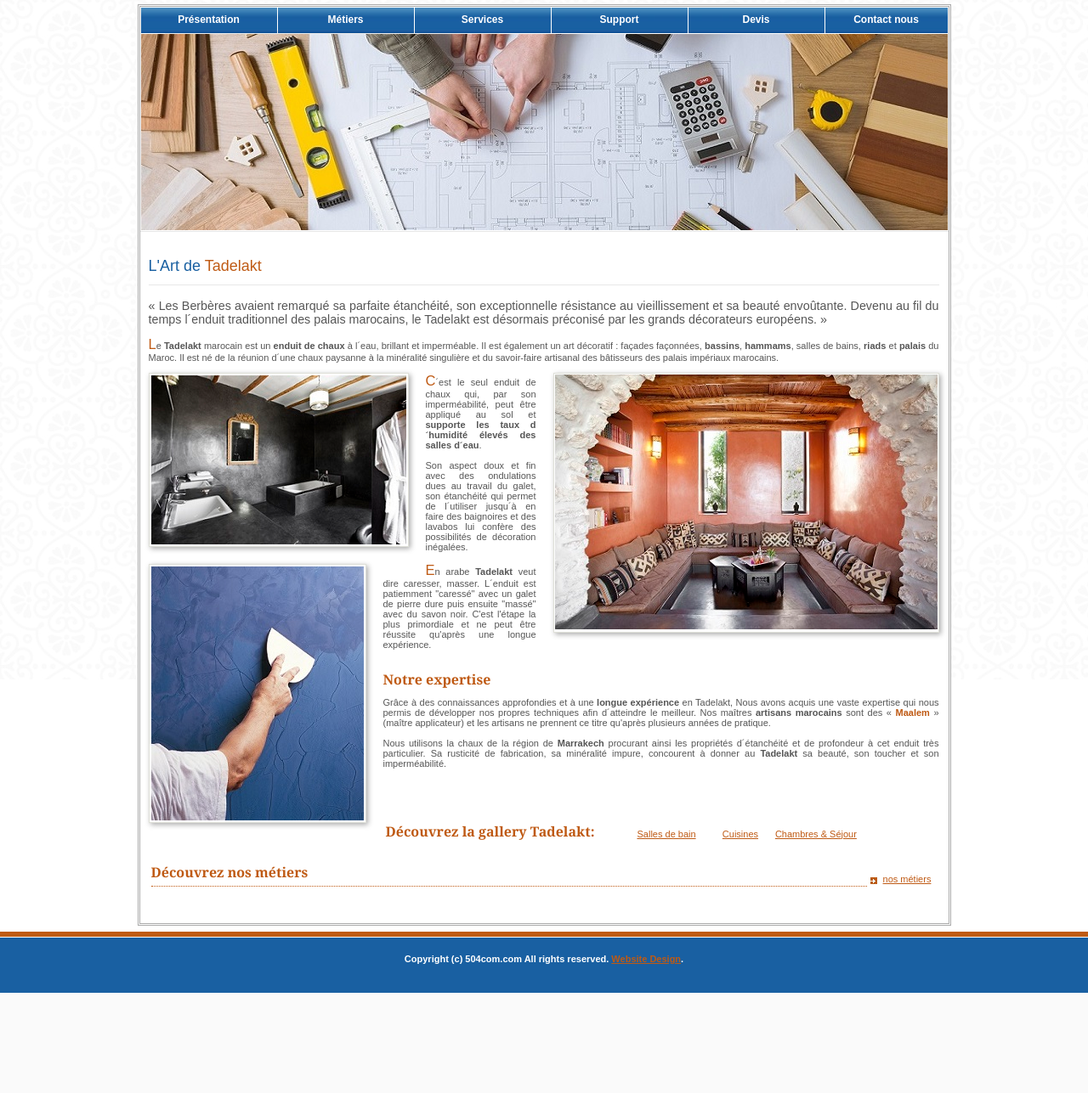
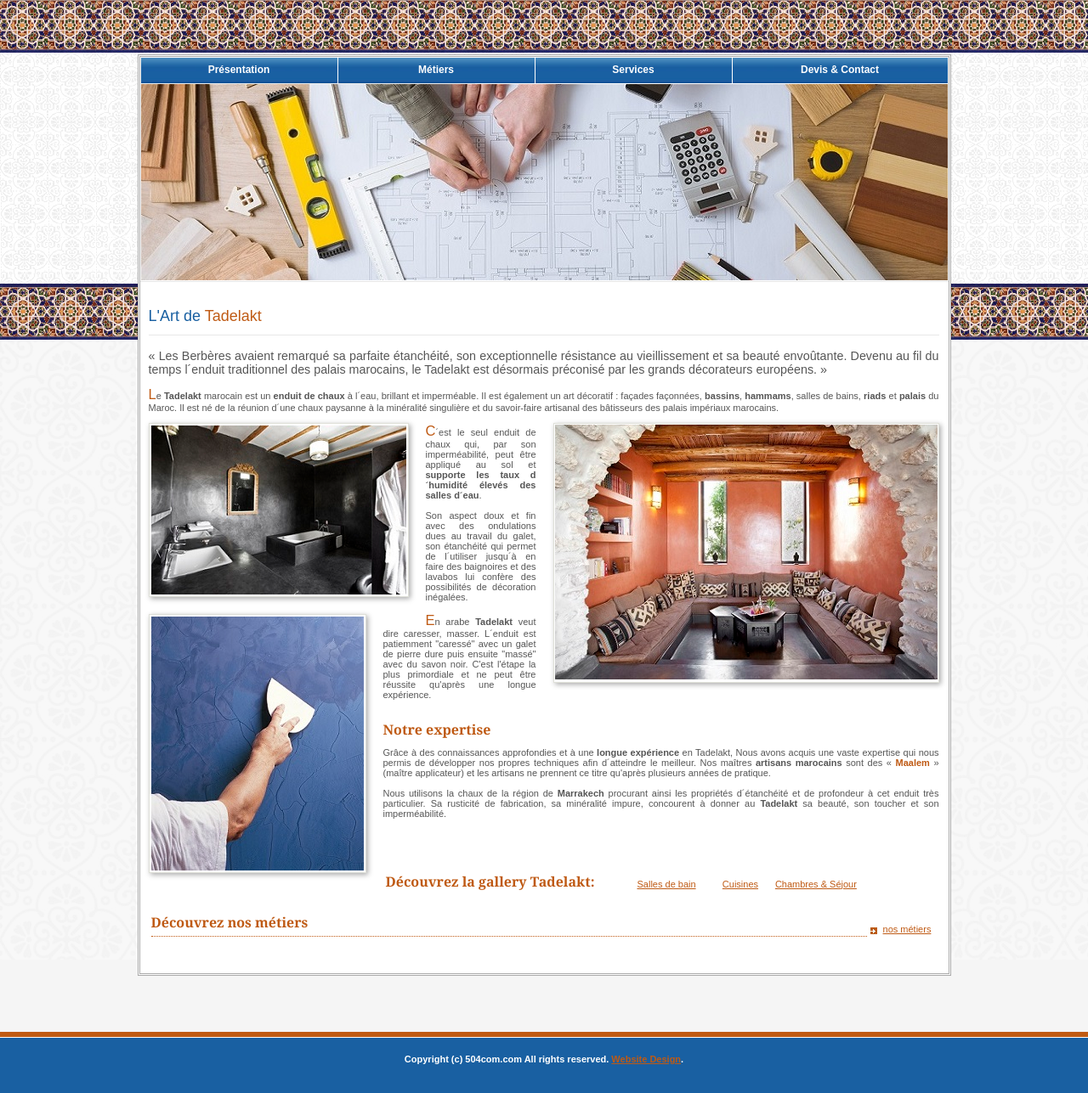
Before and after one commit to 504com/arabesque, a PHP site: page /tadelakt.php in a window 1280 px wide. Shown: the whole page at 85% size. Before the commit the page ends 1169 px from the top, so only its background shows below. Run offline with PHP 8.4, Linux system fonts and the light colour scheme; some libraries are stand-ins or nearby versions.

Commit message:
MAJ banner and background image

```diff
--- a/header2.php
+++ b/header2.php
@@ -37,14 +37,11 @@
         <ul>
             <li><a href="presentation.php#presentation">Pr&eacute;sentation</a></li>
             <li><a href="services.php#metier">M&eacute;tiers</a></li>
-            <li><a href="services.php#services">Services</a></li>
-            <li><a href="support.php#support">Support</a></li>
-            <li><a href="contact.php#contact">Devis</a></li>
-            <li  class="last"><a href="contact.php#contact">Contact nous</a></li>
+            <li><a href="services.php#metier">Services</a></li>
+            <li  class="last"><a href="contact.php#contact">Devis & Contact</a></li>
         </ul>
-        <div class="clear"></div>
     </div>
     <div class="clear"></div>
     <div class="banner"><img id="banner" src="images/banner_02.jpg" alt="" /></div>
-    <div class="clear"></div>
+    <div id="cible" class="clear"></div>
     <div class="workzone2">
--- a/presentation.php
+++ b/presentation.php
@@ -25,7 +25,7 @@
                   <img  src="img/tadelakte_metier.jpg" alt="" width="65" height="65" class="abouticon" />
                   Le tadelakt est l&acute;enduit traditionnel par excellence depuis des g&eacute;n&eacute;rations. Aujourd&acute;hui ce rev&ecirc;tement mural est plus tendance que jamais. Le m&eacute;lange et la pose d&acute;un enduit tel le tadelakt demande un vrai savoir-faire.
                 </div>
-                <div align="right"><img src="images/arrow.png" alt="" width="16" height="16" border="0"  /> <a href="tadelakt.php#tadelakt">Tadelakt...</a></div>
+                <div align="right"><img src="images/arrow.png" alt="" width="16" height="16" border="0"  /> <a href="tadelakt.php#cible">Tadelakt...</a></div>
                 <div class="clear"></div>
               </div>
               <div class="servicecolumn2">
@@ -34,7 +34,7 @@
                   <img src="img/zellig_metier.jpg" alt="" width="65" height="65" class="abouticon" />
                   Le Zellij est la forme d&acute;art la plus typiquement marocaine. Il fait appel &agrave; la technique forte bien assimil&eacute;e de la terre cuite &eacute;maill&eacute;e et s&acute;inscrit dans l&acute;architecture des palais et des monuments..
                 </div>
-                <div align="right"><img src="images/arrow.png" alt="" width="16" height="16" border="0"  /> <a href="zellij.php#zellij">Zellij...</a></div>
+                <div align="right"><img src="images/arrow.png" alt="" width="16" height="16" border="0"  /> <a href="zellij.php#cible">Zellij...</a></div>
                 <div class="clear"></div>
               </div>
               <div class="clear"></div>
--- a/services.php
+++ b/services.php
@@ -31,7 +31,7 @@
                   <img  src="img/tadelakte_metier.jpg" alt="" width="65" height="65" class="abouticon" />
                   Le tadelakt est l&acute;enduit traditionnel par excellence depuis des g&eacute;n&eacute;rations. Aujourd&acute;hui ce rev&ecirc;tement mural est plus tendance que jamais. Le m&eacute;lange et la pose d&acute;un enduit tel le tadelakt demande un vrai savoir-faire.
                 </div>
-                <div align="right"><img src="images/arrow.png" alt="" width="16" height="16" border="0"  /> <a href="tadelakt.php#tadelakt">Tadelakt...</a></div>
+                <div align="right"><img src="images/arrow.png" alt="" width="16" height="16" border="0"  /> <a href="tadelakt.php#cible">Tadelakt...</a></div>
                 <div class="clear"></div>
               </div>
               <div class="servicecolumn2">
@@ -40,7 +40,7 @@
                   <img src="img/zellig_metier.jpg" alt="" width="65" height="65" class="abouticon" />
                   Le Zellij est la forme d&acute;art la plus typiquement marocaine. Il fait appel &agrave; la technique forte bien assimil&eacute;e de la terre cuite &eacute;maill&eacute;e et s&acute;inscrit dans l&acute;architecture des palais et des monuments..
                 </div>
-                <div align="right"><img src="images/arrow.png" alt="" width="16" height="16" border="0"  /> <a href="zellij.php#zellij">Zellij...</a></div>
+                <div align="right"><img src="images/arrow.png" alt="" width="16" height="16" border="0"  /> <a href="zellij.php#cible">Zellij...</a></div>
                 <div class="clear"></div>
               </div>
               <div class="clear"></div>
--- a/stylesheet/style.css
+++ b/stylesheet/style.css
@@ -3,6 +3,7 @@
 body {
 	font:11px Arial, Helvetica, sans-seri;
 	color:#565656;
+	background:#F5F5F5 url(../images/bg1.png) left top repeat-x;
 	margin:0px;
 	padding:0px;
 
@@ -10,7 +11,7 @@ body {
 
 #container {
 	width:951px;
-	margin:5px auto;
+	margin:64px auto;
 	/* background-color: #FFFAFA; */
 	background-color: #ffffff;
 	border: double;
@@ -20,9 +21,9 @@ body {
 #main:after {
 	background: url(../images/fond/fond_1.png) repeat;
 	content: "";
-	top: 0px;
+	top: 400px;
 	left: 0px;
-	bottom: 0px;
+	bottom: -330px;
 	right: 0px;
 	position: absolute;
 	z-index: -1;
@@ -34,7 +35,7 @@ body {
 
 .logozone {
 	margin:0px 0px 0px 0px;
-	padding:28px 0px 0px 29px;float:left; width:auto;
+	padding:28px 0px 0px 1px;float:left; width:auto;
 }
 
 .firstletter {
@@ -255,13 +256,13 @@ a:hover {
 }
 
 .mainmenu li {
-	display:block; float:left; width:160px;
+	display:block; float:left; width:231px;
 	background:url(../images/menubg.jpg) left top repeat-x;
 	list-style:none; text-align:center;
 	padding: 7px 0px 0px 0px; height:203px;
 	margin: 0px 0px 0px 1px;
 }
-.mainmenu li.last{width:144px;}
+.mainmenu li.last{width:253px;}
 .mainmenu li a{
 	font-size:12px;
 	color:#ffffff;
--- a/tadelakt.php
+++ b/tadelakt.php
@@ -1,5 +1,5 @@
 <?php include "header2.php" ?>
-    <div  id="tadelakt">
+    <div>
         <div>
             <h1>L'Art de <span class="redheading">Tadelakt</span></h1>
         </div>
```
Also changed, not shown: header.php (+3 -5 lines), images/banner_03.jpg (added), images/bg.jpg, images/bg1 - Copie.png (added), images/bg1.png (added), images/bg_old.jpg (added), images/flamenco.jpg (added), images/fond/1.jpg (added), images/fond/2.jpg (added), images/fond/4.jpg (added), images/fond/flamenco.jpg (added), images/fond/maya-lavande.jpg (added), images/fsa_spia.gif (added), images/logo - Copie.jpg (added), 1 other file.
